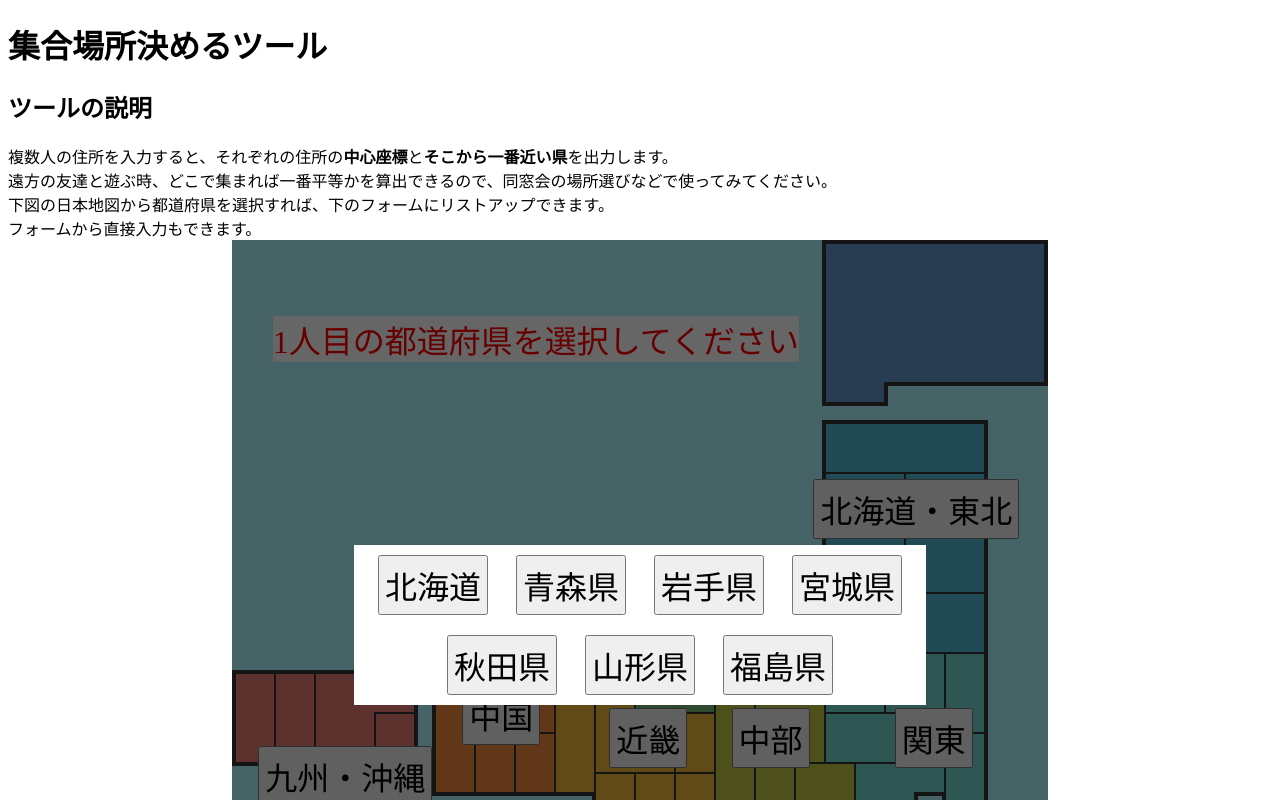
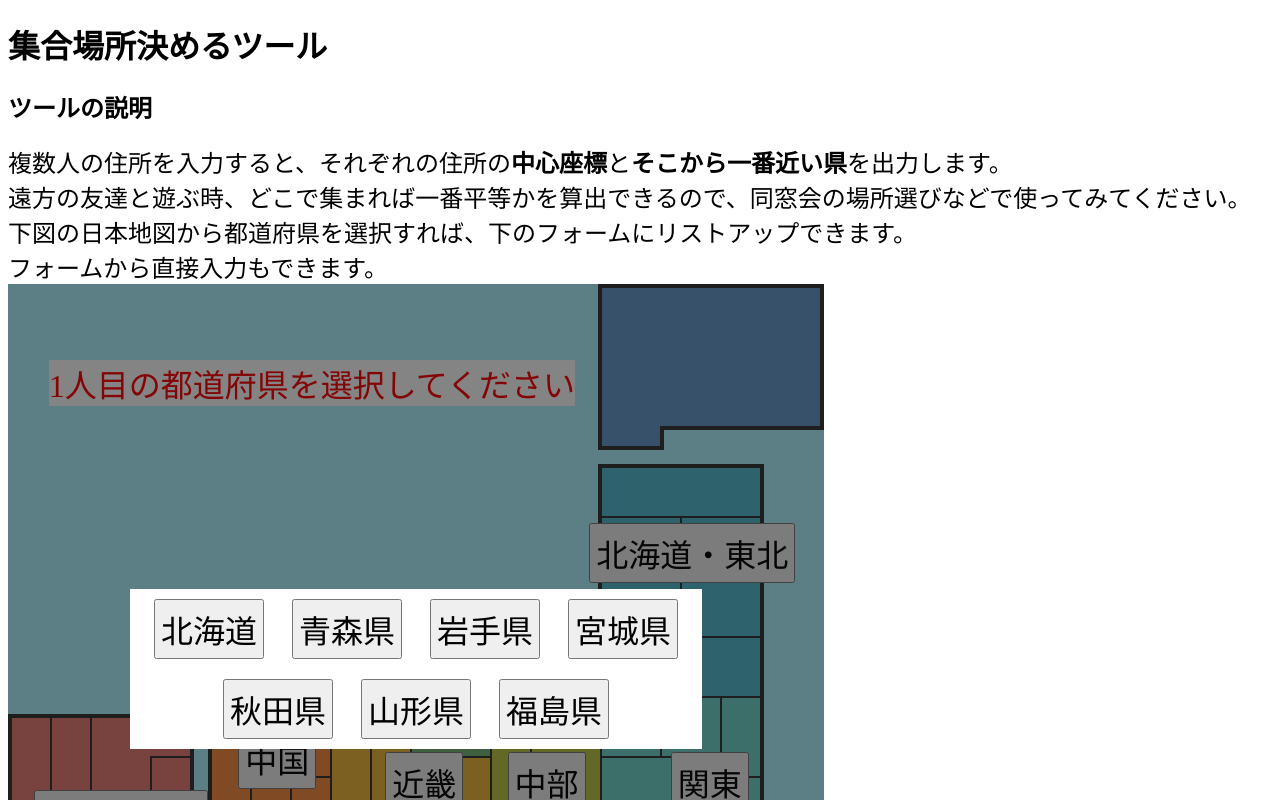
Before and after one commit to TakafumiSaito79/TakafumiSaito79.fnd24, a plain HTML site: page index.html in a window 1280 px wide. Both pictures are taken after a click on the button "北海道・東北". Shown: the top 800 px of the page. Drawn offline with Linux system fonts and the light colour scheme.

Commit message:
Add files via upload

```diff
--- a/index.html
+++ b/index.html
@@ -4,7 +4,7 @@
     <meta charset="utf-8">
     <meta name="viewport" content="width=device-width, initial-scale=1, shrink-to-fit=no">
     <meta name="theme-color" content="#000000">
-    <title> 最終課題 </title>
+    <title> 集合場所決めるツール </title>
     <link rel="stylesheet" type="text/css" href="style.css" />
    </head>
 
--- a/style.css
+++ b/style.css
@@ -1,4 +1,3 @@
-/* まず、style.cssにこのルールを書き入れてください。 */
 body {
     font-size: 100%;
   }
@@ -6,10 +5,8 @@ body {
 /* 日本地図DOM */
 .japan_map{
     position: relative;
-    /* box-sizing: border-box; */
     max-height: 30%;
     width: auto;
-    margin: auto;
     display: table;
     background-color: #adf6ff;
     font-size:200%;
@@ -92,7 +89,7 @@ top: 0%;
 left: 0%;
 height: 100%;
 width: 100%;
-background: linear-gradient(rgba(0, 0, 0, .6),  rgba(0, 0, 0, .6));
+background: rgba(10, 10, 10, 0.5);
 display: none;
 }
 
@@ -121,19 +118,10 @@ form{
 
 p {
     margin: auto;
+    font-size: 150%;
 }
 
 h3 {
     margin: auto;
     font-size: 200%;
 }
-
-
-/* この演習では CSS セレクタ と プロパティ を扱う練習をします。 HTML ファイルは変更しません。
-a の文字色を青色にしてください。
-b, c, d, e, f の背景色を黄色にしてください。
-c と f を太文字にしてください。
-d の文字色を赤色にしてください。
-b と e のフォントサイズを 50% にしてください。
-e の文字色を緑色にしてください。
-完成すると以下のようになります。 */
```
